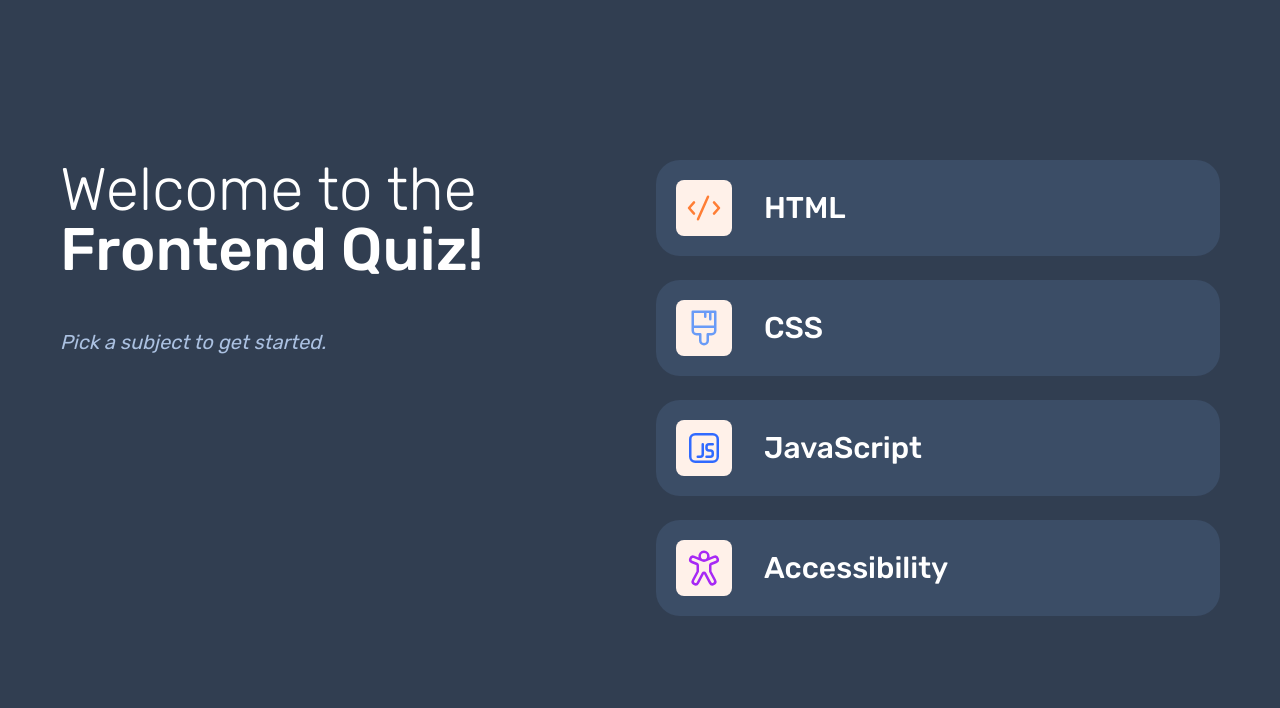
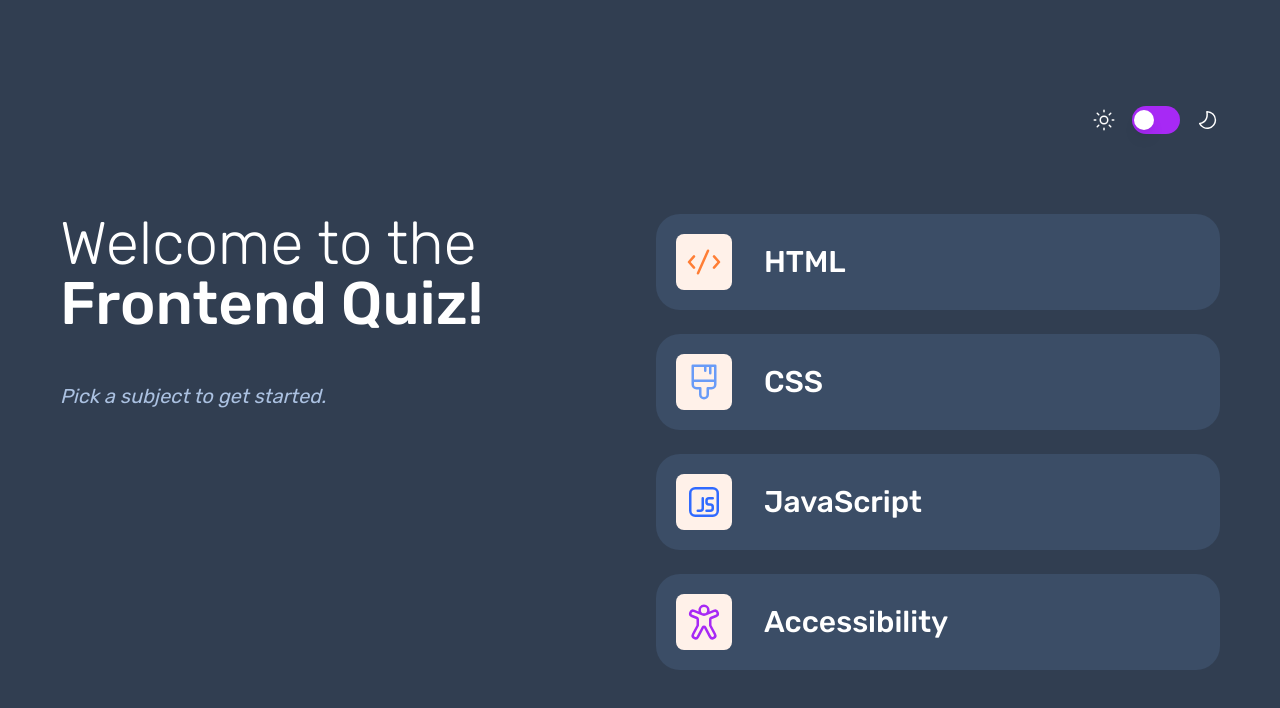
Before and after one commit to bojanbosnic/quiz-app, a Next.js app: page / in a window 1280 px wide. Shown: the top 708 px of the page. Built offline with nearby package versions, Linux system fonts and the light colour scheme.

Commit message:
feat(Home): import switch button

```diff
--- a/package.json
+++ b/package.json
@@ -9,6 +9,7 @@
     "lint": "next lint"
   },
   "dependencies": {
+    "@radix-ui/react-switch": "^1.0.3",
     "class-variance-authority": "^0.7.0",
     "clsx": "^2.1.1",
     "lucide-react": "^0.376.0",
--- a/src/components/Home.tsx
+++ b/src/components/Home.tsx
@@ -1,9 +1,40 @@
 import React from "react";
-import { Icon } from "@iconify/react";
+import { Switch } from "@/components/ui/switch";
 
 const Home = () => {
   return (
     <div className="container mx-auto">
+      <div className="flex justify-end mb-20">
+        <div className="flex items-center ">
+          <span>
+            <svg
+              xmlns="http://www.w3.org/2000/svg"
+              width="24px"
+              height="24px"
+              viewBox="0 0 16 16"
+            >
+              <path
+                fill="#FFF"
+                d="M8 1a.5.5 0 0 1 .5.5v1a.5.5 0 0 1-1 0v-1A.5.5 0 0 1 8 1m0 10a3 3 0 1 0 0-6a3 3 0 0 0 0 6m0-1a2 2 0 1 1 0-4a2 2 0 0 1 0 4m6.5-1.5a.5.5 0 0 0 0-1h-1a.5.5 0 0 0 0 1zM8 13a.5.5 0 0 1 .5.5v1a.5.5 0 0 1-1 0v-1A.5.5 0 0 1 8 13M2.5 8.5a.5.5 0 0 0 0-1h-1a.5.5 0 0 0 0 1zm.646-5.354a.5.5 0 0 1 .708 0l1 1a.5.5 0 1 1-.708.708l-1-1a.5.5 0 0 1 0-.708m.708 9.708a.5.5 0 1 1-.708-.707l1-1a.5.5 0 0 1 .708.707zm9-9.708a.5.5 0 0 0-.708 0l-1 1a.5.5 0 0 0 .708.708l1-1a.5.5 0 0 0 0-.708m-.708 9.708a.5.5 0 0 0 .708-.707l-1-1a.5.5 0 0 0-.708.707z"
+              />
+            </svg>
+          </span>
+          <Switch />
+          <span>
+            <svg
+              xmlns="http://www.w3.org/2000/svg"
+              width="24px"
+              height="24px"
+              viewBox="0 0 16 16"
+            >
+              <path
+                fill="#FFF"
+                d="M7.85 3.015a5 5 0 1 1-4.585 7.712c1.403-.38 3.316-1.302 4.16-3.551c.552-1.474.584-2.938.425-4.16M13.456 8a6 6 0 0 0-6.21-5.996a.5.5 0 0 0-.475.592c.23 1.214.28 2.728-.283 4.228c-.8 2.134-2.802 2.84-4.077 3.071a.5.5 0 0 0-.361.71A6 6 0 0 0 13.456 8"
+              />
+            </svg>
+          </span>
+        </div>
+      </div>
       <div className="w-full">
         <div className="flex justify-between">
           <div>
--- /dev/null
+++ b/src/components/ui/switch.tsx
@@ -0,0 +1,29 @@
+"use client";
+
+import * as React from "react";
+import * as SwitchPrimitives from "@radix-ui/react-switch";
+
+import { cn } from "@/lib/utils";
+
+const Switch = React.forwardRef<
+  React.ElementRef<typeof SwitchPrimitives.Root>,
+  React.ComponentPropsWithoutRef<typeof SwitchPrimitives.Root>
+>(({ className, ...props }, ref) => (
+  <SwitchPrimitives.Root
+    className={cn(
+      "peer bg-switch mx-2 inline-flex h-7 w-12 shrink-0 cursor-pointer items-center rounded-full border-2 border-transparent transition-colors focus-visible:outline-none focus-visible:ring-2 focus-visible:ring-ring focus-visible:ring-offset-2 focus-visible:ring-offset-background disabled:cursor-not-allowed disabled:opacity-50 data-[state=unchecked]:bg-input md:mx-4",
+      className
+    )}
+    {...props}
+    ref={ref}
+  >
+    <SwitchPrimitives.Thumb
+      className={cn(
+        "pointer-events-none block h-5 w-5 rounded-full bg-white shadow-lg ring-0 transition-transform data-[state=checked]:translate-x-5 data-[state=unchecked]:translate-x-0"
+      )}
+    />
+  </SwitchPrimitives.Root>
+));
+Switch.displayName = SwitchPrimitives.Root.displayName;
+
+export { Switch };
--- a/tailwind.config.ts
+++ b/tailwind.config.ts
@@ -22,6 +22,7 @@
         secondary: "#ABC1E1",
         tertiary: "#313E51",
         card: "#3B4D66",
+        switch: "#A729F5",
       },
       fontFamily: {
         primary: ["var(--rubik-font)", "sans-serif"],
```
Also changed, not shown: 1 other file (tests, documents, lock files or other folders).
